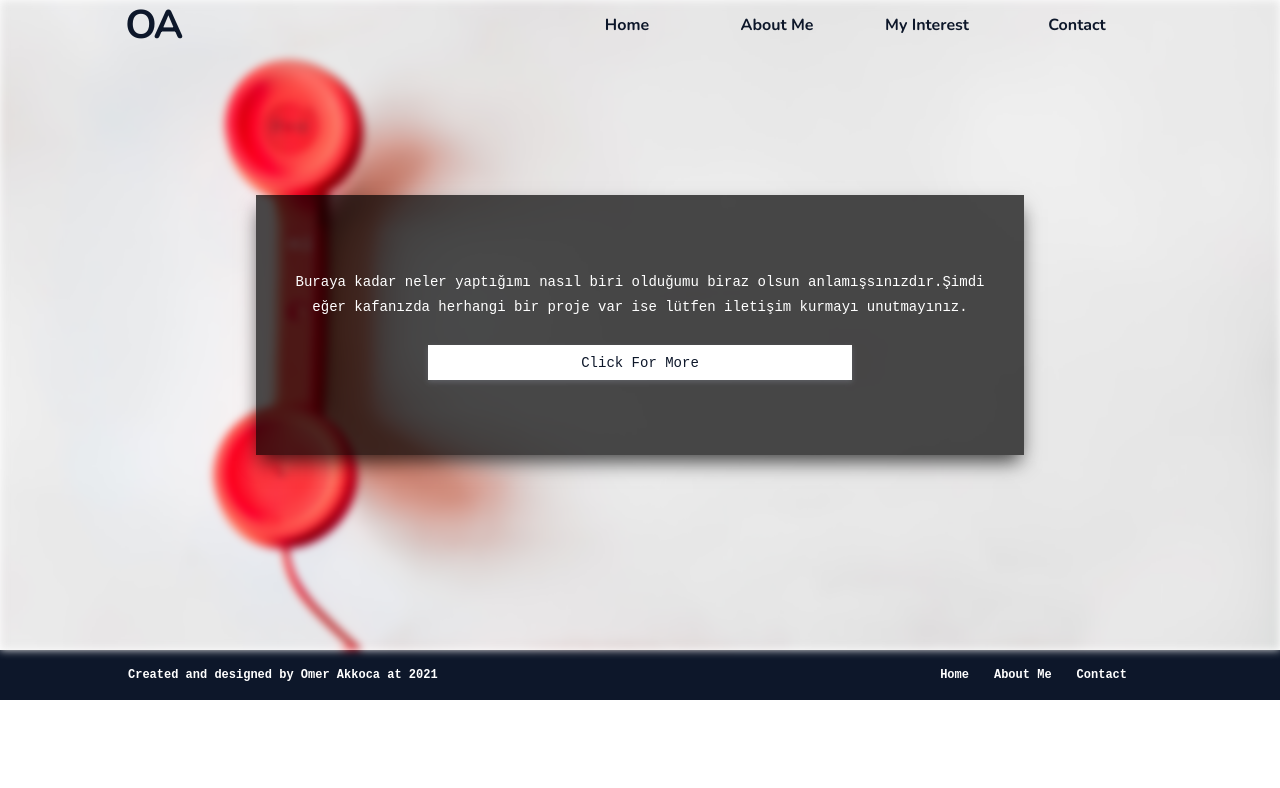
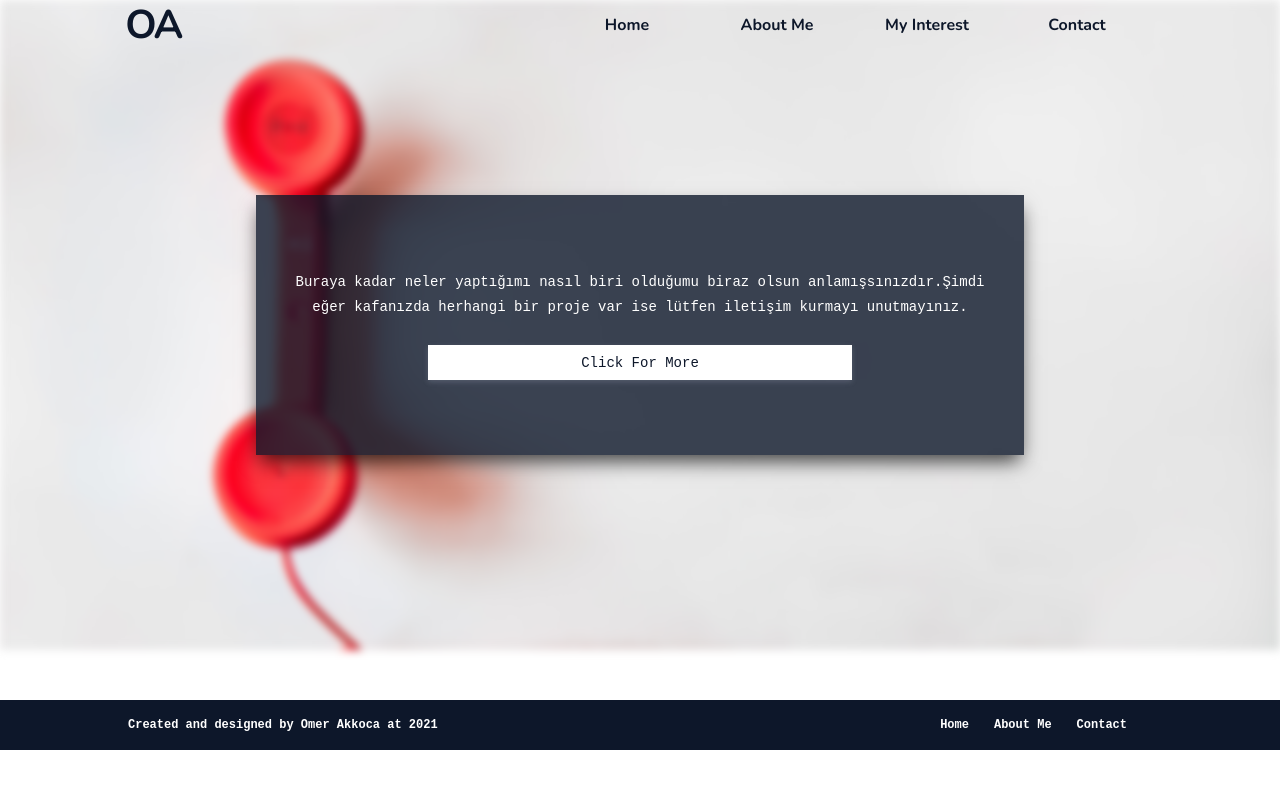
Before and after one commit to omer-akkoca/omerakkoca-web-site, a React (Create React App) app: page /contact in a window 1280 px wide. Shown: the top 788 px of the page. Built offline with nearby package versions, Linux system fonts and the light colour scheme.

Commit message:
header fix

```diff
--- a/src/components/Header/index.js
+++ b/src/components/Header/index.js
@@ -7,16 +7,15 @@ const Header = ({ image, text }) => {
 
     const handleOnClick = () => {
         const height = header.current.offsetHeight
-        console.log("height: ", height)
-        window.scrollTo(0,height-45)
+        window.scrollTo(0,height)
     }
 
     return(
-        <>
+        <div  ref={header}>
             <div className="mobile-page-title">
                 <h1>About Me</h1>
             </div>
-            <header ref={header}>
+            <header>
                 <div className="img-bg" style={{ backgroundImage: `url(${image})` }}></div>
                 <div className="content">
                     <p>{text}</p>
@@ -25,7 +24,7 @@ const Header = ({ image, text }) => {
                     </button>
                 </div>
             </header>
-        </>
+        </div>
     )
 }
 
--- a/src/components/Header/style.css
+++ b/src/components/Header/style.css
@@ -1,4 +1,5 @@
 .mobile-page-title {
+    position: relative;
     width: 100%;
     height: var(--navbar_height);
     background-color: white;
@@ -6,6 +7,7 @@
     display: flex;
     justify-content: center;
     align-items: center;
+    z-index: 2;
 }
 
 .mobile-page-title h1 {
@@ -21,6 +23,7 @@ header{
     display: flex;
     justify-content: center;
     align-items: center;
+    margin-bottom: var(--navbar_height);
 }
 
 header .img-bg{
@@ -30,11 +33,11 @@ header .img-bg{
     width: 100%;
     height: 100%;
     background-repeat: no-repeat;
-    background-position: center;
+    background-position: left center;
     background-size: cover;
     background-attachment: fixed;
     filter: blur(4px);
-    background-color: red;
+    z-index: 1;
 }
 
 header .content{
@@ -44,7 +47,7 @@ header .content{
     justify-content: center;
     align-items: center;
     flex-direction: column;
-    background-color: rgba(0, 0, 0, 0.7);
+    background-color: rgba(13, 23, 42, .8);
     z-index: 50;
     padding: 15px;
     text-align: center;
```
